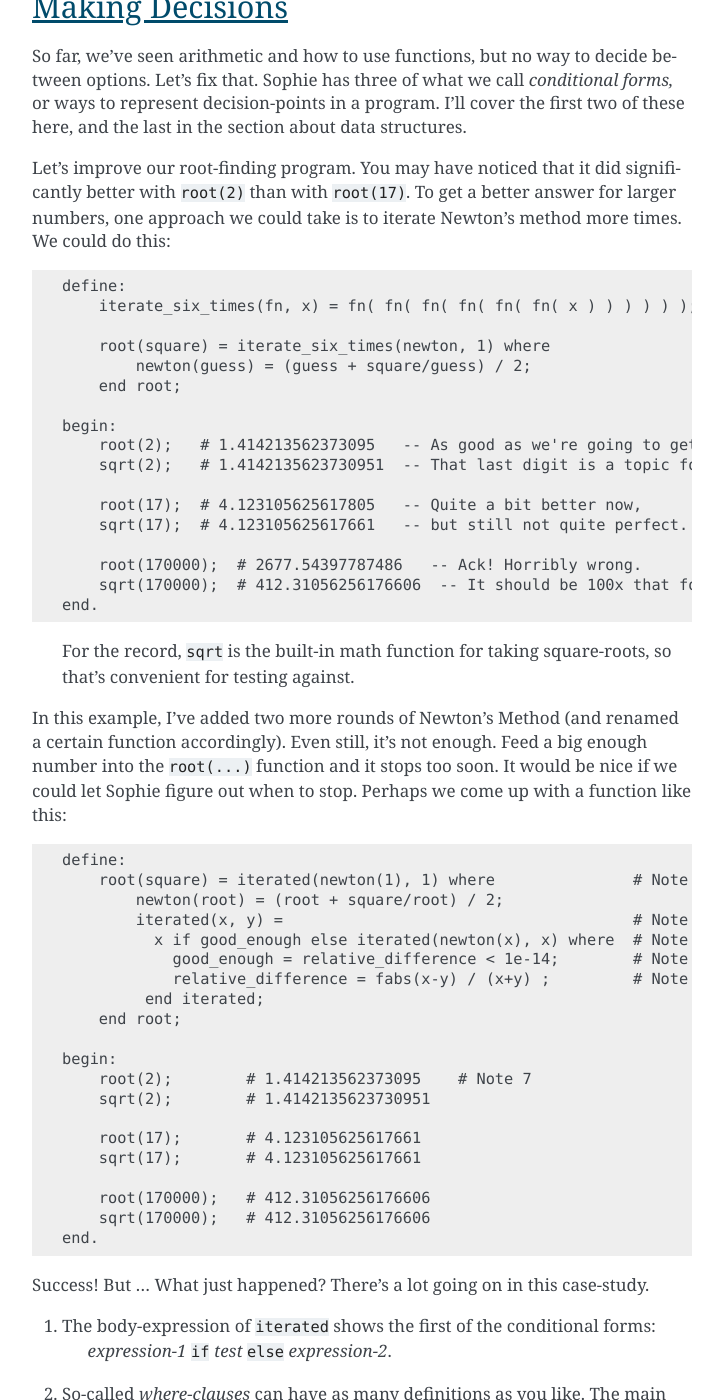
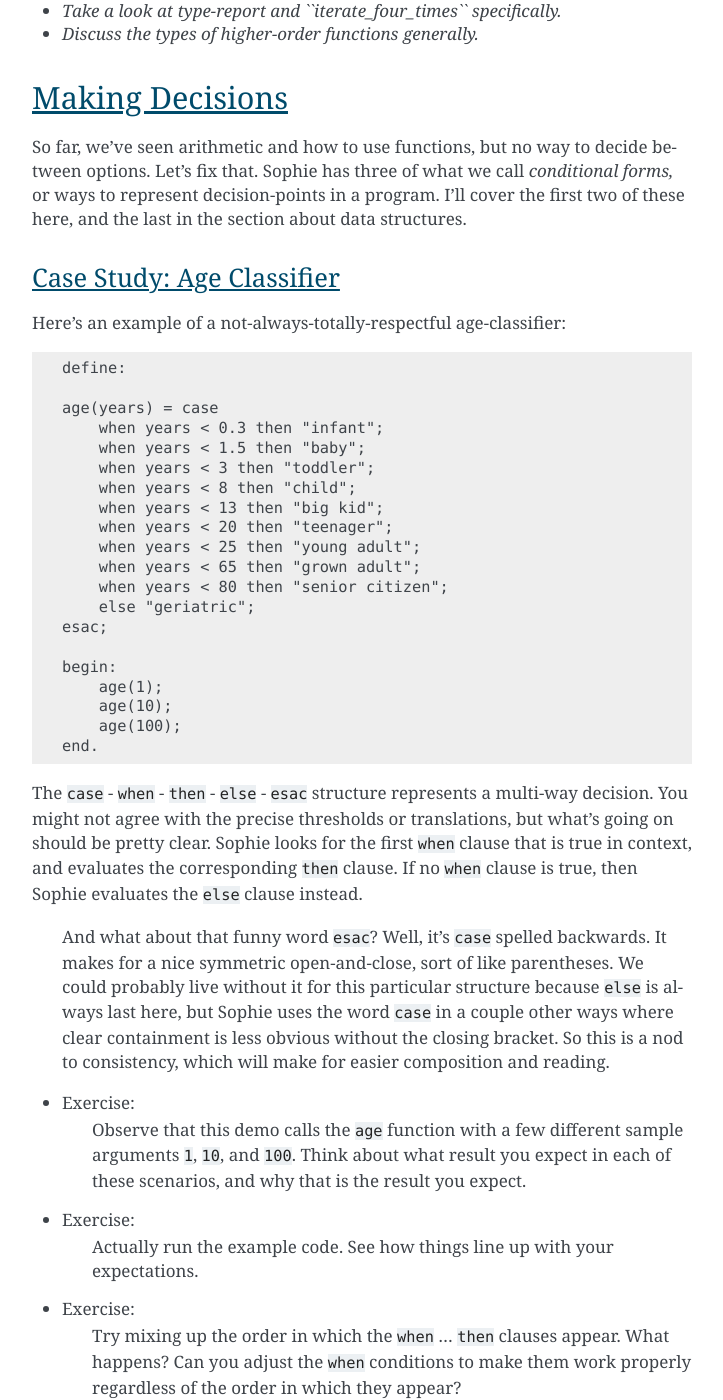
Before and after one commit to kjosib/sophie, a Sphinx documentation site: the page built from docs/learn.rst, in a window 1280 px wide and 1400 px high, scrolled down 4957 px. Shown: the whole window, without its empty margins (388-1111 px from the left). Built offline with Sphinx 7.4.7, drawn with Linux system fonts in a browser that asks for light colours; some of the changed text lies outside the part shown.

Commit message:
Document case/when/then form

```diff
--- a/docs/learn.rst
+++ b/docs/learn.rst
@@ -201,6 +201,69 @@ Let's fix that.
 Sophie has three of what we call *conditional forms,* or ways to represent decision-points in a program.
 I'll cover the first two of these here, and the last in the section about data structures.
 
+Case Study: Age Classifier
+...........................
+Here's an example of a not-always-totally-respectful age-classifier::
+
+    define:
+
+    age(years) = case
+        when years < 0.3 then "infant";
+        when years < 1.5 then "baby";
+        when years < 3 then "toddler";
+        when years < 8 then "child";
+        when years < 13 then "big kid";
+        when years < 20 then "teenager";
+        when years < 25 then "young adult";
+        when years < 65 then "grown adult";
+        when years < 80 then "senior citizen";
+        else "geriatric";
+    esac;
+
+    begin:
+    	age(1);
+    	age(10);
+    	age(100);
+    end.
+
+The ``case`` - ``when`` - ``then`` - ``else`` - ``esac`` structure
+represents a multi-way decision.
+You might not agree with the precise thresholds or translations,
+but what's going on should be pretty clear.
+Sophie looks for the first ``when`` clause that is true in context,
+and evaluates the corresponding ``then`` clause.
+If no ``when`` clause is true, then Sophie evaluates the ``else`` clause instead.
+
+	And what about that funny word ``esac``? Well, it's ``case`` spelled backwards.
+	It makes for a nice symmetric open-and-close, sort of like parentheses.
+	We could probably live without it for this particular structure
+	because ``else`` is always last here,
+	but Sophie uses the word ``case`` in a couple other ways where clear
+	containment is less obvious without the closing bracket.
+	So this is a nod to consistency,
+	which will make for easier composition and reading.
+
+* Exercise:
+	Observe that this demo calls the ``age`` function with a few different
+	sample arguments ``1``, ``10``, and ``100``. Think about what result you expect
+	in each of these scenarios, and why that is the result you expect.
+
+* Exercise:
+	Actually run the example code.
+	See how things line up with your expectations.
+
+* Exercise:
+	Try mixing up the order in which the ``when`` ... ``then`` clauses appear.
+	What happens?
+	Can you adjust the ``when`` conditions to make them work properly regardless of the order in which they appear?
+
+* Exercise:
+	Can you think of a way for Sophie to check for overlap between the conditions?
+	If so, how does your idea change when the conditions get more complicated?
+
+Case Study: Improved Root-Finder
+...................................
+
 Let's improve our root-finding program.
 You may have noticed that it did significantly better with ``root(2)`` than with ``root(17)``.
 To get a better answer for larger numbers, one approach we could take is to iterate Newton's method more times.
@@ -220,8 +283,8 @@ We could do this::
         root(17);  # 4.123105625617805   -- Quite a bit better now,
         sqrt(17);  # 4.123105625617661   -- but still not quite perfect.
 
-        root(170000);  # 2677.54397787486   -- Ack! Horribly wrong.
-        sqrt(170000);  # 412.31056256176606  -- It should be 100x that for 17.
+        root(170_000);  # 2677.54397787486   -- Ack! Horribly wrong.
+        sqrt(170_000);  # 412.31056256176606  -- It should be 100x that for 17.
     end.
 
 ..
@@ -232,6 +295,11 @@ We could do this::
 In this example, I've added two more rounds of Newton's Method (and renamed a certain function accordingly).
 Even still, it's not enough.
 Feed a big enough number into the ``root(...)`` function and it stops too soon.
+
+	Of note, you can have underscores in numbers
+	like ``123_465.789_012`` and you can group them as you like,
+	so long as there is a digit on both sides of every underscore.
+
 It would be nice if we could let Sophie figure out when to stop.
 Perhaps we come up with a function like this::
 
@@ -296,13 +364,20 @@ Success! But ... What just happened? There's a lot going on in this case-study.
     But then again, normally you'll already know how to use the langauge.
     This exercise is just practice for learning the concepts.
 
-* *Add an exercise to teach the ``case when/then .. else`` syntax.*
+Wrapping Up
+..............
+
+We have seen how to do multi-way selection based on conditions,
+and we have seen a short-cut notation when there are only two options.
+Internally, they both translate to the same form (and it resembles the "short-cut").
+One or the other syntax will more or less represent how you think about
+any given decision point.
 
 Seven Moving Parts
 -------------------
 
 This might be a good point to pause and reflect.
-You have seen functions and if/then/else decision points.
+You have seen functions and decision points.
 In principle, that's enough to compute anything that can be computed.
 
 The Holy Trinity of structured programming is *sequence, selection, and repetition*.
--- a/docs/why_sophie.rst
+++ b/docs/why_sophie.rst
@@ -35,8 +35,10 @@ Sophie is different on all accounts.
   latent problems that testing alone might not catch -- which can save you a whole mess of effort.
 
 .. note::
-    Ok, confession: That last point is not yet implemented. The current version can "crash".
-    But that feature is partially working in dev. So it's coming soon.
+    Ok, confession: That last point is still in progress.
+    It mostly works in an experimental mode,
+    but there are some edge cases and inefficiencies I'd like to fix
+    before the type-checker becomes standard operating procedure.
 
 Moreover, learning Sophie will affect you in different ways from learning a conventional starter-language.
 Sophie teaches you how to think about problems and design solutions effectively.
```
Also changed, not shown: 1 other file.
